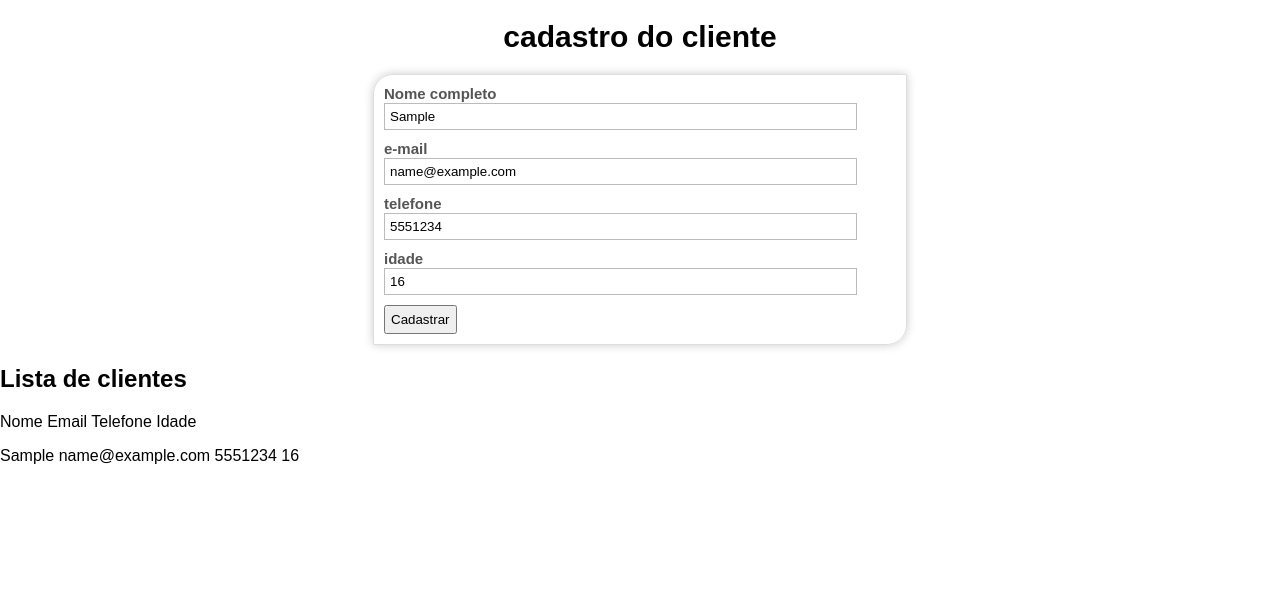
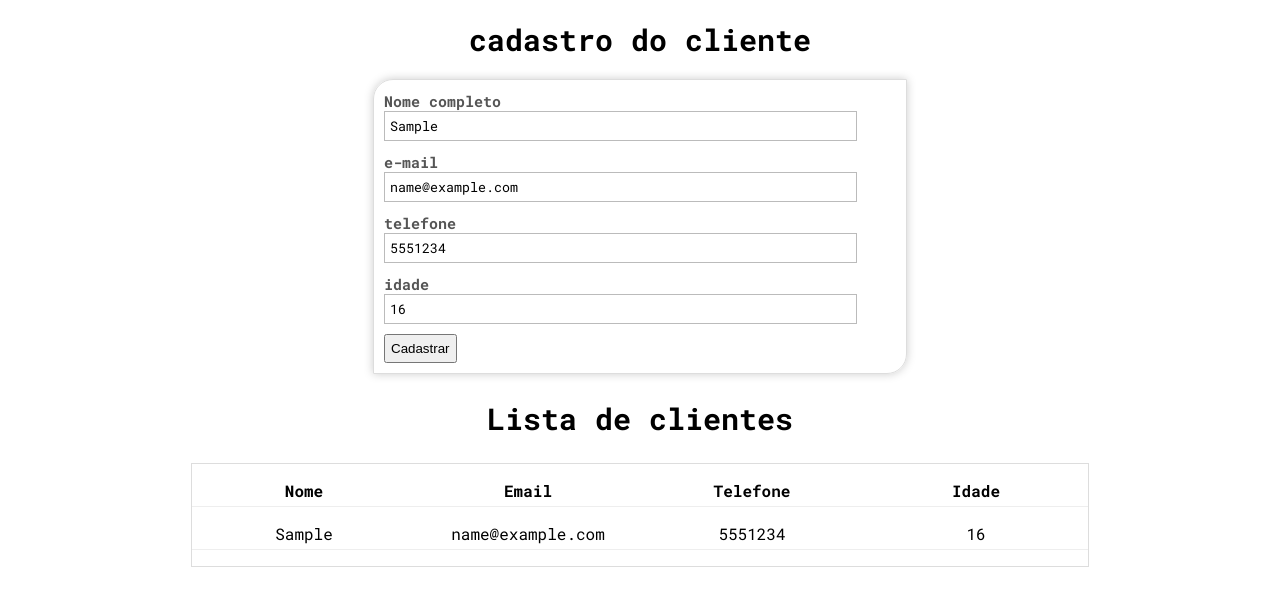
Before and after one commit to LuizC777/Javascript-senac, a plain HTML site: page aula07/cadastro.html in a window 1280 px wide. Both pictures are taken after typing "Sample", "name@example.com", "5551234" into the empty fields and a click on the button "Cadastrar". Drawn offline with Linux system fonts and the light colour scheme.

Commit message:
estilizacao da pagina cadastro

```diff
--- a/aula07/css/cadastro.css
+++ b/aula07/css/cadastro.css
@@ -1,10 +1,18 @@
+@font-face {
+    font-family: 'source';
+    src: url('./fonts/sourcecodepro-variablefont_wght.ttf');
+
+    font-family: 'roboto mono';
+    src: url('./fonts/robotomono-variablefont_wght.ttf');
+}
+
 body{
-    font-family: Arial, Helvetica, sans-serif;
+    font-family: 'roboto mono',sans-serif;
     padding: 0;
     margin: 0;
 }
 h1{
-    font-family: Arial, Helvetica, sans-serif;
+    font-family: 'roboto mono',Arial, Helvetica, sans-serif;
     font-size: 30px;
     text-align: center;
     margin: 20px 0px;
@@ -19,6 +27,7 @@ form{
     box-shadow: 0px 0px 10px #ccc;
 }
 input{
+    font-family: 'roboto mono';
     width: 90%;
     padding: 5px;
     display: block;
@@ -37,3 +46,29 @@ button:hover{
     background-color: #dfd;
     border: 2px solid #666;
 }
+h2{
+    font-family: 'roboto mono',Arial, Helvetica, sans-serif;
+    text-align: center;
+    font-size: 30px;
+}
+#lista{
+    width: 70%;
+    margin: 10px auto;
+    border: 1px solid #ddd;
+}
+.cabecalho{
+    font-weight: 700;
+    font-family: source;
+    display: flex;
+}
+span{
+    font-family: 'roboto mono';
+    flex: 1;
+    text-align: center;
+    border-bottom: 1px solid #eee;
+    padding-bottom: 5px;
+}
+.info{
+    font-size: 16px;
+    display: flex;
+}
--- a/aula07/js/cadastro.js
+++ b/aula07/js/cadastro.js
@@ -18,7 +18,7 @@ let cadastro=()=>{
 let listarClientes=()=>{
     let lista=document.getElementById('lista')
     lista.innerHTML=`
-    <p>
+    <p class=cabecalho>
         <span>Nome</span>
         <span>Email</span>
         <span>Telefone</span>
@@ -29,7 +29,7 @@ let listarClientes=()=>{
     let saida=''
     dados.map((cli,ix)=>{
         saida+=`
-        <p>
+        <p class=info>
             <span>${cli.nome}</span>
             <span>${cli.email}</span>
             <span>${cli.telefone}</span>
```
Also changed, not shown: aula07/css/fonts/robotomono-italic-variablefont_wght.ttf (added), aula07/css/fonts/robotomono-variablefont_wght.ttf (added), aula07/css/fonts/sourcecodepro-italic-variablefont_wght.ttf (added), aula07/css/fonts/sourcecodepro-variablefont_wght.ttf (added).
